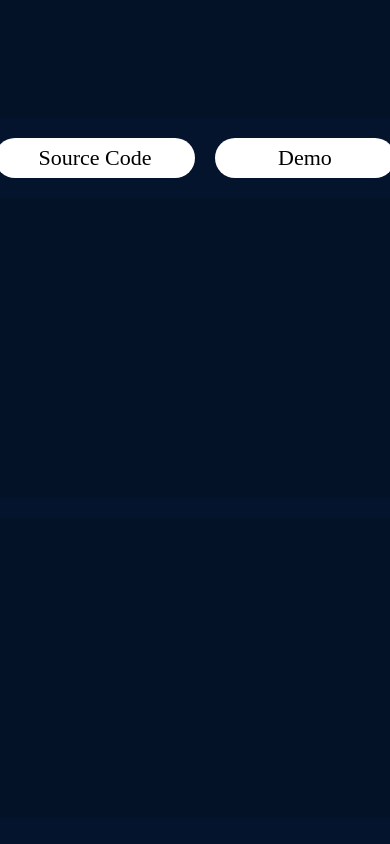
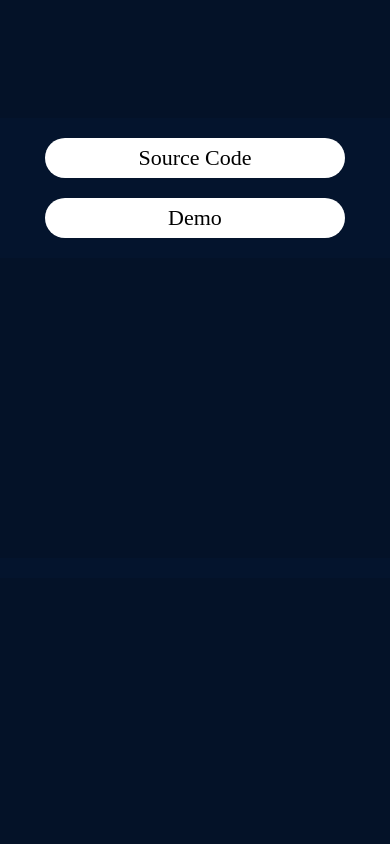
Before and after one commit to Nlouis38/portfolio, a React (Create React App) app: page / in a window 390 px wide. Shown: the part 2320-3164 px from the top of the page. Built offline with nearby package versions, Linux system fonts and the light colour scheme; a web font is replaced by a local one.

Commit message:
fixing up mobile

```diff
--- a/src/components/Projects.js
+++ b/src/components/Projects.js
@@ -23,9 +23,9 @@ function Projects() {
           width={400}
           height={300}
         />
-        <Buttons data-aos="zoom-out">
-          <SourceBtn>Source Code</SourceBtn>
-          <DemoBtn>Demo</DemoBtn>
+        <Buttons>
+          <SourceBtn data-aos="zoom-out">Source Code</SourceBtn>
+          <DemoBtn data-aos="zoom-out">Demo</DemoBtn>
         </Buttons>
       </Text>
       <Content>
@@ -75,6 +75,11 @@ const Buttons = styled.div`
   width: 420px;
   font-family: "Bakbak One", cursive;
   font-size: 22px;
+
+  @media (max-width: 450px) {
+    flex-direction: column;
+    align-items: center;
+  }
 `;
 
 const SourceBtn = styled.div`
@@ -86,6 +91,9 @@ const SourceBtn = styled.div`
   display: flex;
   justify-content: center;
   align-items: center;
+  @media (max-width: 450px) {
+    width: 300px;
+  }
   :hover {
     cursor: pointer;
   }
@@ -103,6 +111,9 @@ const DemoBtn = styled.div`
   display: flex;
   justify-content: center;
   align-items: center;
+  @media (max-width: 450px) {
+    width: 300px;
+  }
   :hover {
     cursor: pointer;
   }
```
